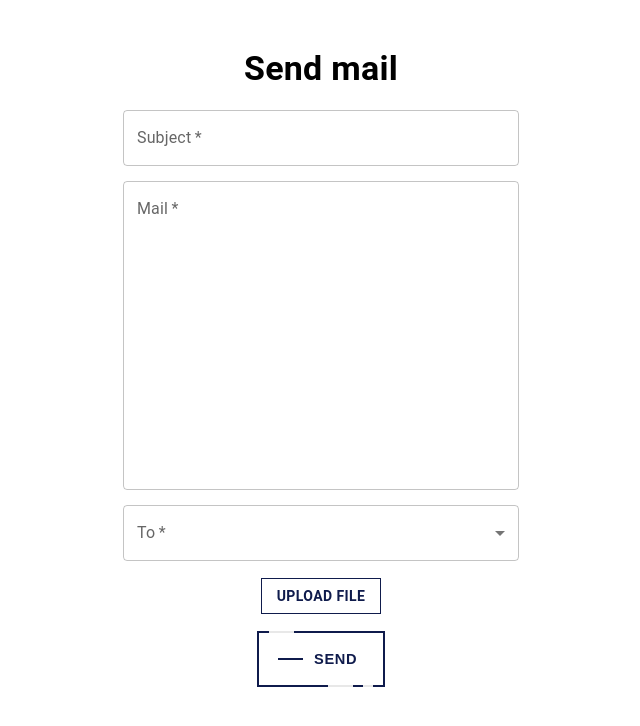
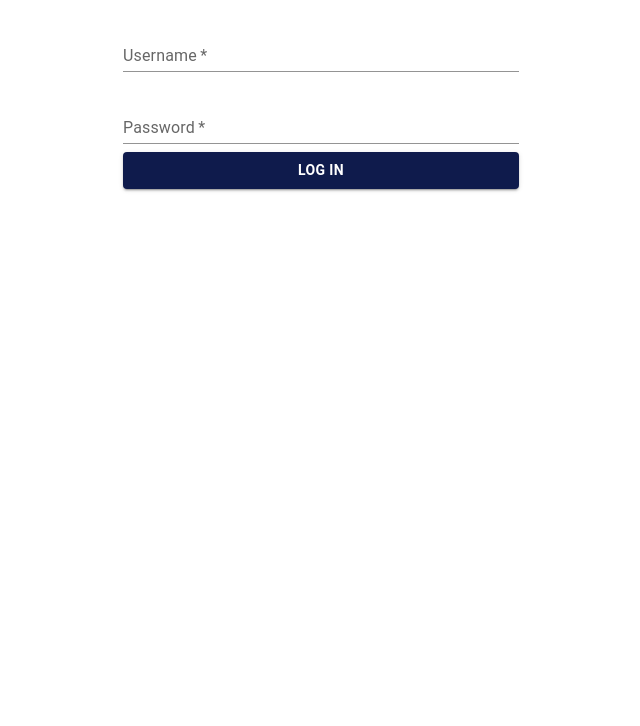
Before and after one commit to MohamedAminHajbi/Email-Sender-ReactJS-NodeJS-Dolibarr-CRM, a React (Create React App) app in the folder front/emailsender/: page / in a window 1280 px wide. Shown: the top 726 px of the page, without its empty margins (319-959 px from the left). Built offline with nearby package versions, Linux system fonts and the light colour scheme; the HTML template or start-up script is replaced by a standard one.

Commit message:
Login authentication

```diff
--- a/front/emailsender/package.json
+++ b/front/emailsender/package.json
@@ -5,13 +5,15 @@
   "dependencies": {
     "@emotion/react": "^11.11.1",
     "@emotion/styled": "^11.11.0",
+    "@mui/icons-material": "^5.11.16",
     "@mui/material": "^5.13.4",
     "@testing-library/jest-dom": "^5.16.5",
     "@testing-library/react": "^13.4.0",
     "@testing-library/user-event": "^13.5.0",
+    "axios": "^1.4.0",
     "react": "^18.2.0",
     "react-dom": "^18.2.0",
-    "react-router-dom": "^6.12.0",
+    "react-router-dom": "^6.13.0",
     "react-scripts": "5.0.1",
     "web-vitals": "^2.1.4"
   },
--- a/front/emailsender/src/App.js
+++ b/front/emailsender/src/App.js
@@ -1,11 +1,17 @@
-
+import React from 'react';
+import { Route, BrowserRouter as Router, Routes, useLocation } from 'react-router-dom';
 import EmailForm from './components/EmailForm';
+import Login from './components/Login';
+import { Container } from '@mui/material';
 
 function App() {
   return (
-    <div className="App">
-      <EmailForm/>
-    </div>
+    <Router>
+          <Routes>
+            <Route path="/" element={<Login />} />
+            <Route path="/email-form" element={<EmailForm />} />
+          </Routes>
+    </Router>
   );
 }
 
--- /dev/null
+++ b/front/emailsender/src/components/Login.jsx
@@ -0,0 +1,90 @@
+import React, { useState } from 'react';
+import TextField from '@mui/material/TextField';
+import { Button, Container, IconButton } from '@mui/material';
+import axios from 'axios';
+
+function Login() {
+  const [login, setLogin] = useState('');
+  const [password, setPassword] = useState('');
+  const [error, setError] = useState('');
+
+  const handleUsernameChange = (event) => {
+    setLogin(event.target.value);
+  };
+
+  const handlePasswordChange = (event) => {
+    setPassword(event.target.value);
+  };
+
+  const handleSubmit = async (event) => {
+    event.preventDefault();
+
+    try {
+      const response = await fetch('http://localhost/dolibarr/api/index.php/login', {
+        method: 'POST',
+        headers: {
+          'Content-Type': 'application/json',
+        },
+        body: JSON.stringify({
+          login: login,
+          password: password,
+        }),
+      });
+
+      const data = await response.json();
+      const token = data.success.token;
+      if (token){
+        window.location.href = '/email-form';
+      }
+    } catch (error) {
+      console.error('Error authenticating:', error);
+      setError('An error occurred while authenticating');
+    }
+  };
+
+
+  return (
+    <Container maxWidth="xs" sx={{ alignSelf: 'center' }}>
+      <form onSubmit={handleSubmit}>
+        <TextField
+          variant="standard"
+          margin="normal"
+          fullWidth
+          id="username"
+          label="Username"
+          name="username"
+          required
+          value={login}
+          onChange={handleUsernameChange}
+        />
+        <TextField
+          variant="standard"
+          margin="normal"
+          fullWidth
+          name="password"
+          label="Password"
+          type="password"
+          id="password"
+          required
+          value={password}
+          onChange={handlePasswordChange}
+        />
+        {error && <div style={{ color: 'red' }}>{error}</div>}
+        <Button
+          type="submit"
+          fullWidth
+          variant="contained"
+          sx={{
+            fontWeight: 'bold',
+            backgroundColor: '#0F1B4C',
+            '&:hover': { backgroundColor: '#fff', color: '#0F1B4C' },
+          }}
+        >
+          Log In
+        </Button>
+      </form>
+    </Container>
+  );
+}
+
+export default Login;
```
Also changed, not shown: front/emailsender/src/components/Import.css (deleted, +0 -52 lines), front/emailsender/src/components/Import.jsx (deleted, +0 -23 lines), 1 other file (tests, documents, lock files or other folders).
